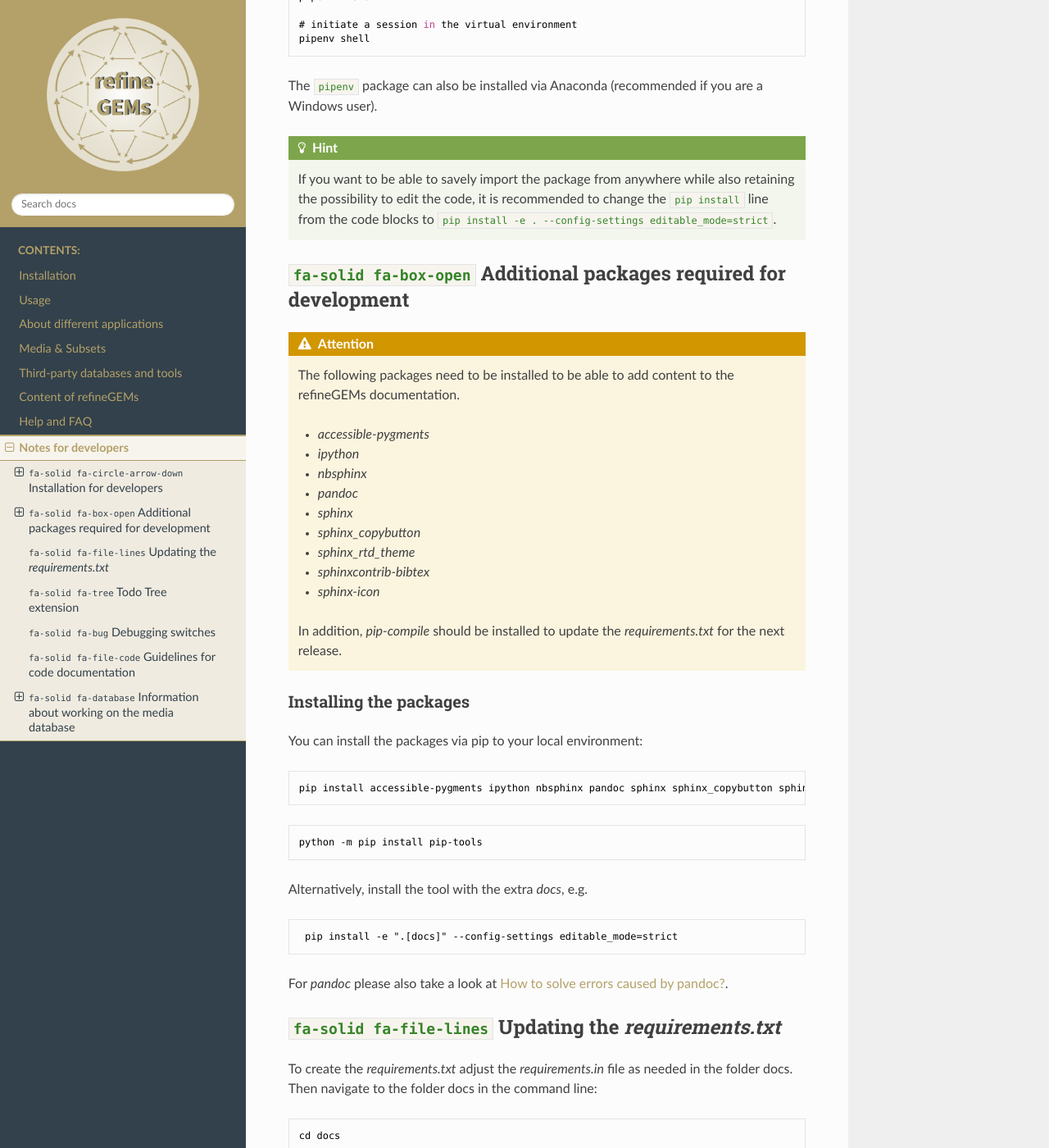
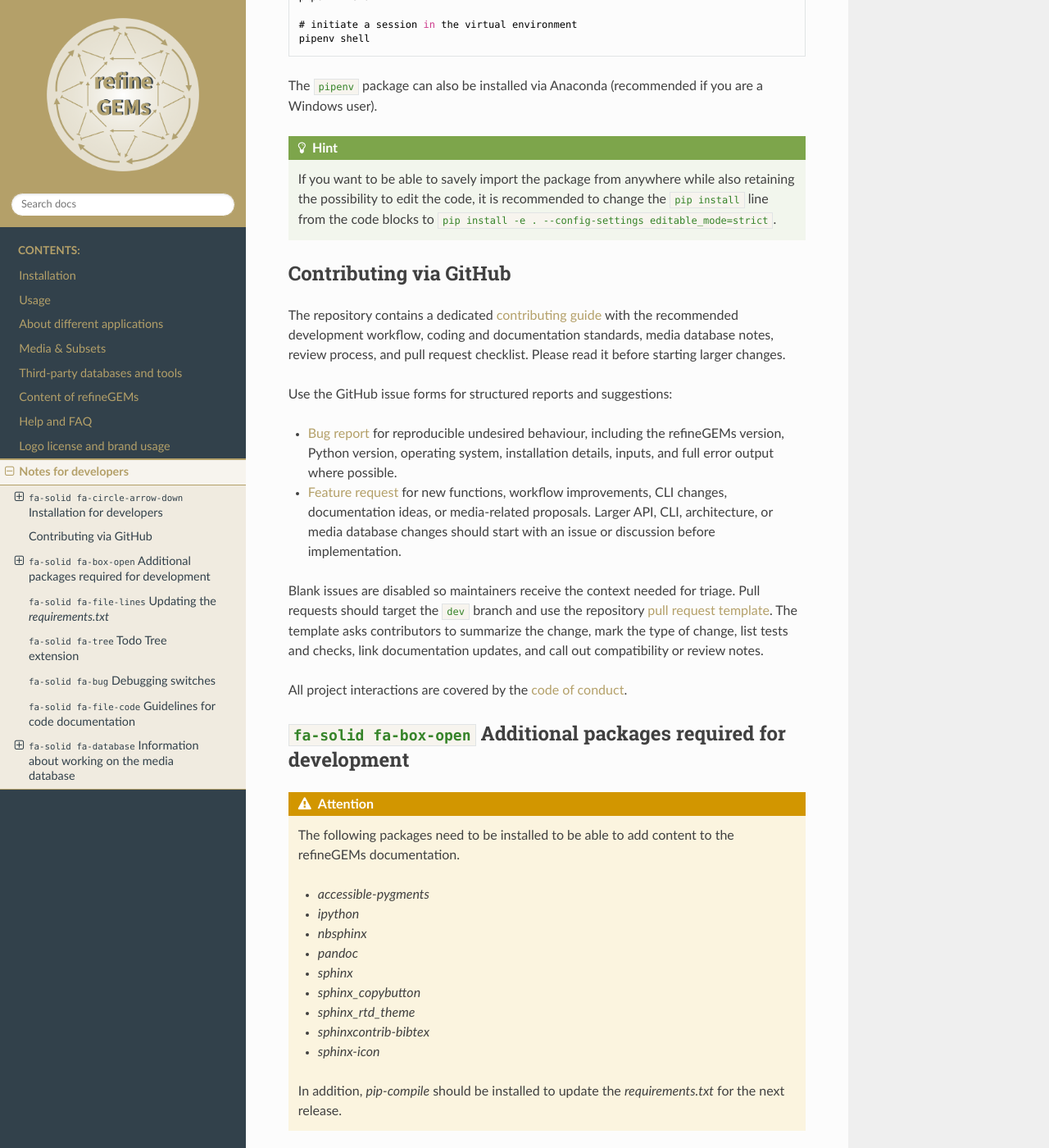
Before and after one commit to draeger-lab/refinegems, a Sphinx documentation site: the page built from docs/source/development.rst, in a window 1280 px wide and 1400 px high, scrolled down 1639 px. Shown: the whole window at 82% size. Built offline with Sphinx 7.4.7 and the Read the Docs theme 3.1.0, drawn with Linux system fonts in a browser that asks for light colours; cross-references to code outside the pages are shown as plain code.

Commit message:
Add brand/license docs and contribution guidance
Documented contribution workflow and GitHub issue/PR process across README and developer docs, and added a new brand usage page. Introduced a separate logo license notice (CC BY 4.0) and linked it from README/docs, then included that file in setuptools `license-files` so logo licensing is distributed with the package.

```diff
--- a/docs/source/development.rst
+++ b/docs/source/development.rst
@@ -93,6 +93,37 @@ if you are a Windows user).
    If you want to be able to savely import the package from anywhere while also retaining the possibility to edit the
    code, it is recommended to change the :code:`pip install` line from the code blocks to
    :code:`pip install -e . --config-settings editable_mode=strict`.
+
+Contributing via GitHub
+-----------------------
+
+The repository contains a dedicated `contributing guide
+<https://github.com/draeger-lab/refinegems/blob/dev/.github/CONTRIBUTING.md>`__
+with the recommended development workflow, coding and documentation standards,
+media database notes, review process, and pull request checklist. Please read it
+before starting larger changes.
+
+Use the GitHub issue forms for structured reports and suggestions:
+
+* `Bug report <https://github.com/draeger-lab/refinegems/issues/new?template=bug_report.yml>`__
+  for reproducible undesired behaviour, including the refineGEMs version,
+  Python version, operating system, installation details, inputs, and full error
+  output where possible.
+* `Feature request <https://github.com/draeger-lab/refinegems/issues/new?template=feature_request.yml>`__
+  for new functions, workflow improvements, CLI changes, documentation ideas,
+  or media-related proposals. Larger API, CLI, architecture, or media database
+  changes should start with an issue or discussion before implementation.
+
+Blank issues are disabled so maintainers receive the context needed for triage.
+Pull requests should target the ``dev`` branch and use the repository `pull
+request template
+<https://github.com/draeger-lab/refinegems/blob/dev/.github/pull_request_template.md>`__.
+The template asks contributors to summarize the change, mark the type of
+change, list tests and checks, link documentation updates, and call out
+compatibility or review notes.
+
+All project interactions are covered by the `code of conduct
+<https://github.com/draeger-lab/refinegems/blob/dev/.github/CODE_OF_CONDUCT.md>`__.
 
 :icon:`fa-solid fa-box-open` Additional packages required for development
 -------------------------------------------------------------------------
--- a/pyproject.toml
+++ b/pyproject.toml
@@ -95,7 +95,7 @@ refinegems = "refinegems.cmd_access:cli"
 # version = {attr = "refinegems.VERSION"}
 
 [tool.setuptools]
-license-files = ["LICENSE", "THIRD_PARTY_LICENSES.md"]
+license-files = ["LICENSE", "THIRD_PARTY_LICENSES.md", "docs/source/images/LOGO_LICENSE.md"]
 
 [tool.setuptools.packages.find]
 where = ['src']
```
Also changed, not shown: README.md (+30 -2 lines), docs/source/brand.rst (added, +90 -0 lines), docs/source/images/LOGO_LICENSE.md (added, +21 -0 lines), docs/source/index.rst (+18 -0 lines).
